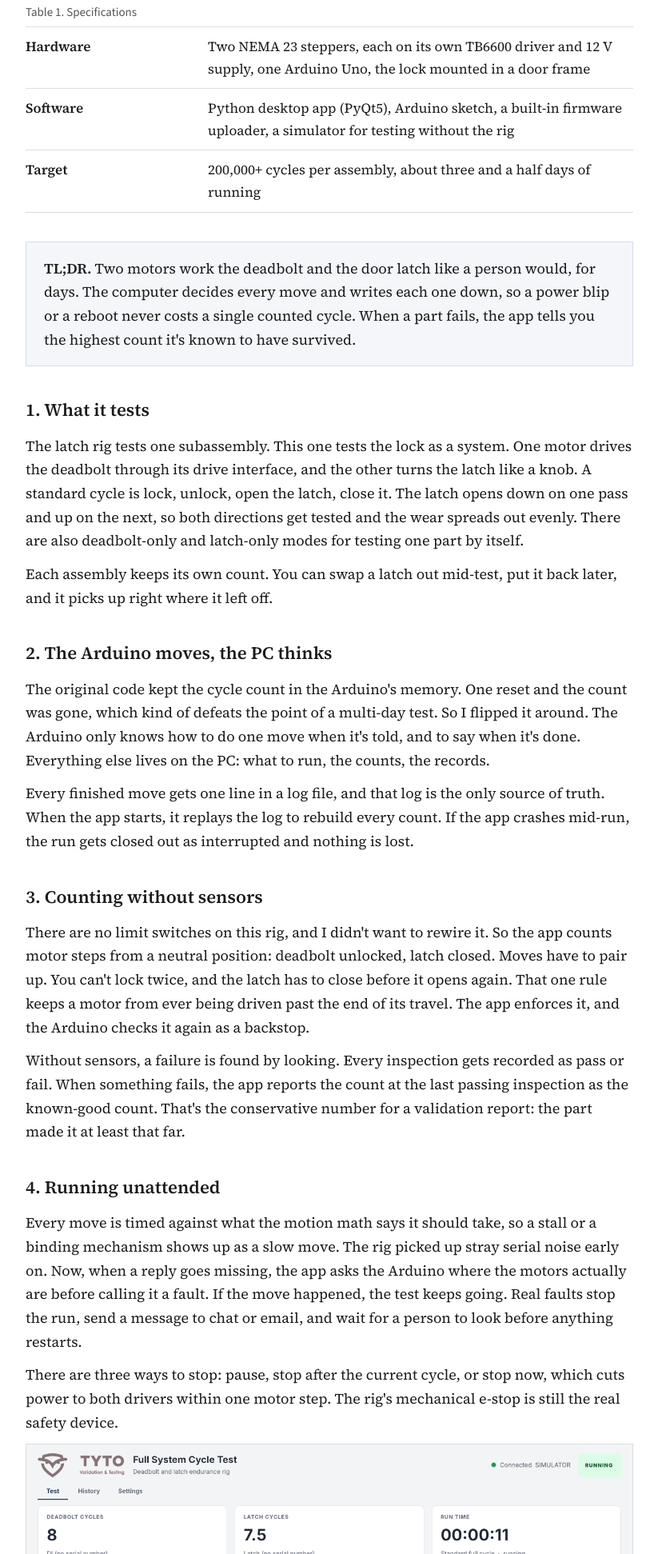
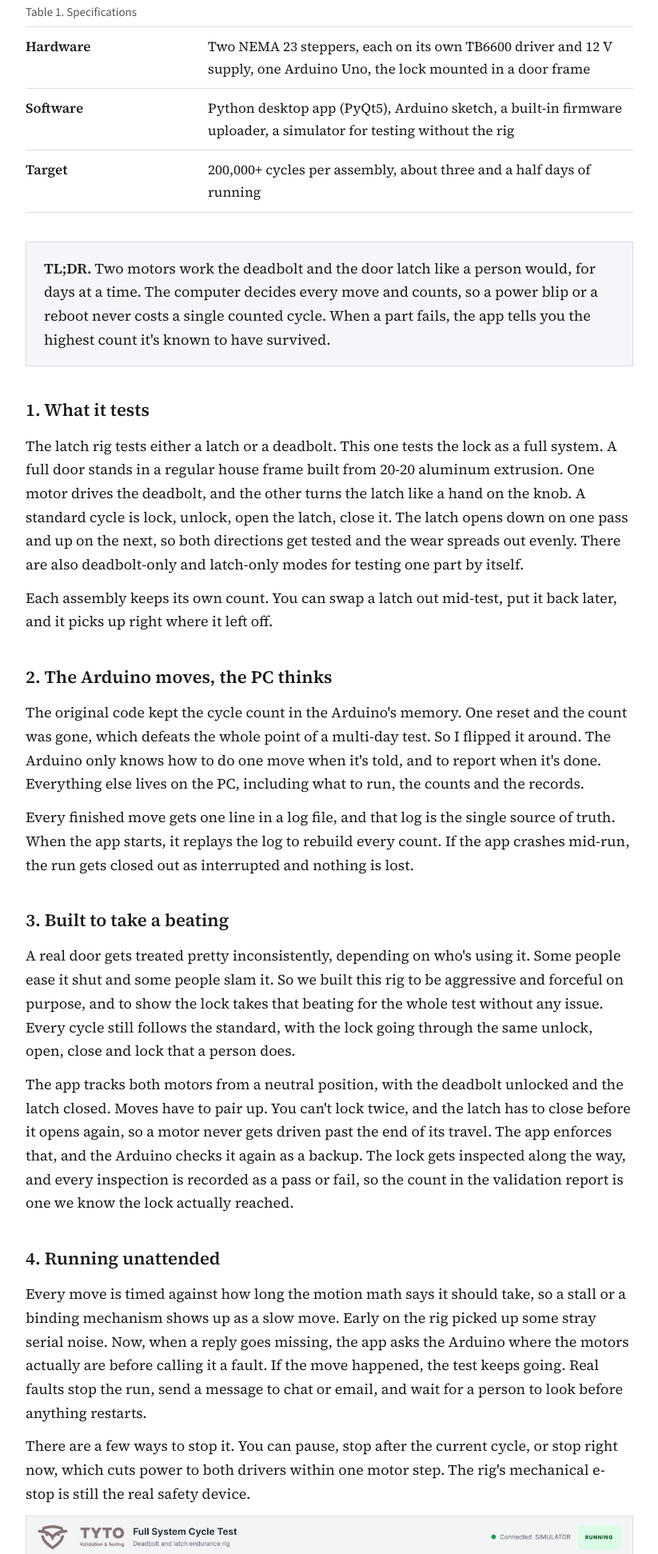
Before and after one commit to HorseEric/jadallah.io, a plain HTML site: page full-system-cycle-test.html in a window 1280 px wide. Shown: the part 857-2800 px from the top of the page at 80% size, without its empty margins (228-1051 px from the left). Drawn offline with nearby package versions, Linux system fonts and the light colour scheme.

Commit message:
Rewrite Full System Cycle Test page in Eric's voice

```diff
--- a/full-system-cycle-test.html
+++ b/full-system-cycle-test.html
@@ -27,7 +27,7 @@ img{max-width:100%}
 <p style="margin: 0; font-family: 'Source Sans 3', sans-serif; font-size: 16px; color: #555555;">WedgeTLS, 2026 · Rig rebuild, test software, firmware</p>
 </header>
 
-<p style="margin: 0;">This is the rig that runs a whole Tyto lock the way a door would: lock, unlock, turn the knob, let it close, over and over for days. I took the original 2023 rig and rebuilt the software and firmware so a multi-day run can't lose its count.</p>
+<p style="margin: 0;">This is the rig that runs a whole Tyto lock the same way a door gets used: lock, unlock, turn the knob, let it close, over and over for days. I took the original 2023 rig and rebuilt the software and firmware so a multi-day run can never lose its count.</p>
 
 <figure style="margin: 0; display: flex; flex-direction: column; gap: 8px;">
 <div style="border: 1px solid #DDDDDD; padding: 24px; background: #FAFAFA;">
@@ -46,31 +46,31 @@ img{max-width:100%}
 </table>
 
 <div style="padding: 18px 22px; background: #F4F6FA; border: 1px solid #D5DCEA;">
-<p style="margin: 0;"><strong style="font-weight: 600;">TL;DR.</strong> Two motors work the deadbolt and the door latch like a person would, for days. The computer decides every move and writes each one down, so a power blip or a reboot never costs a single counted cycle. When a part fails, the app tells you the highest count it's known to have survived.</p>
+<p style="margin: 0;"><strong style="font-weight: 600;">TL;DR.</strong> Two motors work the deadbolt and the door latch like a person would, for days at a time. The computer decides every move and counts, so a power blip or a reboot never costs a single counted cycle. When a part fails, the app tells you the highest count it's known to have survived.</p>
 </div>
 
 <section style="display: flex; flex-direction: column; gap: 12px;">
 <h2 style="margin: 0; font-size: 22px; font-weight: 600;">1. What it tests</h2>
-<p style="margin: 0;">The latch rig tests one subassembly. This one tests the lock as a system. One motor drives the deadbolt through its drive interface, and the other turns the latch like a knob. A standard cycle is lock, unlock, open the latch, close it. The latch opens down on one pass and up on the next, so both directions get tested and the wear spreads out evenly. There are also deadbolt-only and latch-only modes for testing one part by itself.</p>
+<p style="margin: 0;">The latch rig tests either a latch or a deadbolt. This one tests the lock as a full system. A full door stands in a regular house frame built from 20-20 aluminum extrusion. One motor drives the deadbolt, and the other turns the latch like a hand on the knob. A standard cycle is lock, unlock, open the latch, close it. The latch opens down on one pass and up on the next, so both directions get tested and the wear spreads out evenly. There are also deadbolt-only and latch-only modes for testing one part by itself.</p>
 <p style="margin: 0;">Each assembly keeps its own count. You can swap a latch out mid-test, put it back later, and it picks up right where it left off.</p>
 </section>
 
 <section style="display: flex; flex-direction: column; gap: 12px;">
 <h2 style="margin: 0; font-size: 22px; font-weight: 600;">2. The Arduino moves, the PC thinks</h2>
-<p style="margin: 0;">The original code kept the cycle count in the Arduino's memory. One reset and the count was gone, which kind of defeats the point of a multi-day test. So I flipped it around. The Arduino only knows how to do one move when it's told, and to say when it's done. Everything else lives on the PC: what to run, the counts, the records.</p>
-<p style="margin: 0;">Every finished move gets one line in a log file, and that log is the only source of truth. When the app starts, it replays the log to rebuild every count. If the app crashes mid-run, the run gets closed out as interrupted and nothing is lost.</p>
+<p style="margin: 0;">The original code kept the cycle count in the Arduino's memory. One reset and the count was gone, which defeats the whole point of a multi-day test. So I flipped it around. The Arduino only knows how to do one move when it's told, and to report when it's done. Everything else lives on the PC, including what to run, the counts and the records.</p>
+<p style="margin: 0;">Every finished move gets one line in a log file, and that log is the single source of truth. When the app starts, it replays the log to rebuild every count. If the app crashes mid-run, the run gets closed out as interrupted and nothing is lost.</p>
 </section>
 
 <section style="display: flex; flex-direction: column; gap: 12px;">
-<h2 style="margin: 0; font-size: 22px; font-weight: 600;">3. Counting without sensors</h2>
-<p style="margin: 0;">There are no limit switches on this rig, and I didn't want to rewire it. So the app counts motor steps from a neutral position: deadbolt unlocked, latch closed. Moves have to pair up. You can't lock twice, and the latch has to close before it opens again. That one rule keeps a motor from ever being driven past the end of its travel. The app enforces it, and the Arduino checks it again as a backstop.</p>
-<p style="margin: 0;">Without sensors, a failure is found by looking. Every inspection gets recorded as pass or fail. When something fails, the app reports the count at the last passing inspection as the known-good count. That's the conservative number for a validation report: the part made it at least that far.</p>
+<h2 style="margin: 0; font-size: 22px; font-weight: 600;">3. Built to take a beating</h2>
+<p style="margin: 0;">A real door gets treated pretty inconsistently, depending on who's using it. Some people ease it shut and some people slam it. So we built this rig to be aggressive and forceful on purpose, and to show the lock takes that beating for the whole test without any issue. Every cycle still follows the standard, with the lock going through the same unlock, open, close and lock that a person does.</p>
+<p style="margin: 0;">The app tracks both motors from a neutral position, with the deadbolt unlocked and the latch closed. Moves have to pair up. You can't lock twice, and the latch has to close before it opens again, so a motor never gets driven past the end of its travel. The app enforces that, and the Arduino checks it again as a backup. The lock gets inspected along the way, and every inspection is recorded as a pass or fail, so the count in the validation report is one we know the lock actually reached.</p>
 </section>
 
 <section style="display: flex; flex-direction: column; gap: 12px;">
 <h2 style="margin: 0; font-size: 22px; font-weight: 600;">4. Running unattended</h2>
-<p style="margin: 0;">Every move is timed against what the motion math says it should take, so a stall or a binding mechanism shows up as a slow move. The rig picked up stray serial noise early on. Now, when a reply goes missing, the app asks the Arduino where the motors actually are before calling it a fault. If the move happened, the test keeps going. Real faults stop the run, send a message to chat or email, and wait for a person to look before anything restarts.</p>
-<p style="margin: 0;">There are three ways to stop: pause, stop after the current cycle, or stop now, which cuts power to both drivers within one motor step. The rig's mechanical e-stop is still the real safety device.</p>
+<p style="margin: 0;">Every move is timed against how long the motion math says it should take, so a stall or a binding mechanism shows up as a slow move. Early on the rig picked up some stray serial noise. Now, when a reply goes missing, the app asks the Arduino where the motors actually are before calling it a fault. If the move happened, the test keeps going. Real faults stop the run, send a message to chat or email, and wait for a person to look before anything restarts.</p>
+<p style="margin: 0;">There are a few ways to stop it. You can pause, stop after the current cycle, or stop right now, which cuts power to both drivers within one motor step. The rig's mechanical e-stop is still the real safety device.</p>
 <figure style="margin: 0; display: flex; flex-direction: column; gap: 8px;">
 <div style="border: 1px solid #DDDDDD;">
 <img src="images/fdc-test-tab.png" alt="The Full System Cycle Test app's Test tab during a simulated run: deadbolt and latch cycle counts, run time, actual versus expected cycles, motor controls, position, and Pause, Stop after cycle and STOP NOW buttons" style="display: block; width: 100%; height: auto;">
@@ -82,10 +82,10 @@ img{max-width:100%}
 <section style="display: flex; flex-direction: column; gap: 12px;">
 <h2 style="margin: 0; font-size: 22px; font-weight: 600;">5. How we proved it worked</h2>
 <ol style="margin: 0; padding-left: 26px; display: flex; flex-direction: column; gap: 8px;">
-<li>Built a simulated Arduino that speaks the same commands with realistic timing, and can fake every fault we'd seen: lost replies, garbled commands, reboots mid-move, an unplugged cable.</li>
-<li>Ran the whole app against it, end to end, including stop and pause landing at the worst possible moment.</li>
-<li>Compiled the real Arduino sketch on the Mac and checked that it answers exactly like the simulator. That check is what found the bug turning serial noise into corrupted replies.</li>
-<li>Checked the predicted cycle time against the rig's first real runs. They matched.</li>
+<li>I built a simulated Arduino that speaks the same commands with realistic timing. It can fake every fault we'd seen, like lost replies, garbled commands, reboots mid-move and an unplugged cable.</li>
+<li>I ran the whole app against it end to end, including pause and stop landing at the worst possible moment.</li>
+<li>I compiled the real Arduino sketch on the Mac and checked that it answers exactly like the simulator. That check is what found the bug turning serial noise into corrupted replies.</li>
+<li>I checked the predicted cycle time against the rig's first real runs, and they matched.</li>
 </ol>
 <table style="width: 100%; border-collapse: collapse; font-size: 17px;">
 <caption style="text-align: left; font-family: 'Source Sans 3', sans-serif; font-size: 15px; color: #555555; padding-bottom: 6px;">Table 2. Key checks</caption>
```
